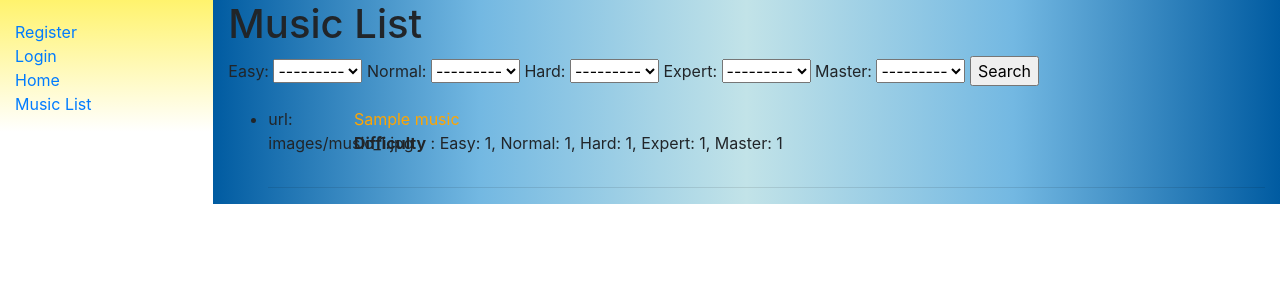
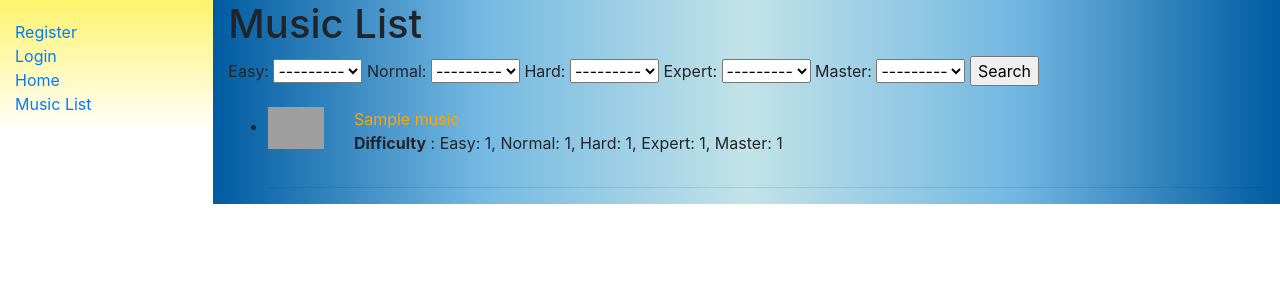
Before and after one commit to Tinky1224/sekai, a Django app: page /catalog/musics/ in a window 1280 px wide. Shown: the top 300 px of the page. Run offline with Django 4.2, Linux system fonts and the light colour scheme; tables that the repository leaves empty hold one stand-in row (values such as "Sample post"); some libraries are stand-ins or nearby versions; grey boxes are pictures that could not be loaded.

Commit message:
add images

```diff
--- a/catalog/templates/catalog/music_list.html
+++ b/catalog/templates/catalog/music_list.html
@@ -27,7 +27,7 @@
             <div class="row">
                 <div class="col-1">
                     {% with music.num|stringformat:"s" as num %}
-                        <p>url: {{ 'images/music_'|add:num|add:'.jpg' }}</p>
+                        <img src="{% static 'images/music_'|add:num|add:'.jpg' %}" alt="image not found">
                     {% endwith %}
                 </div>
                 <div class="col">
```
